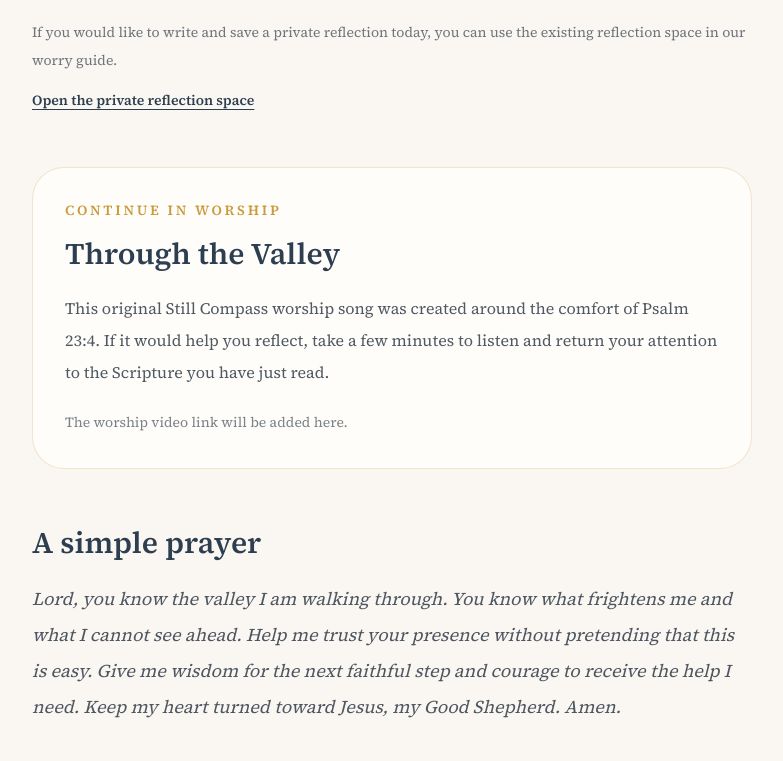
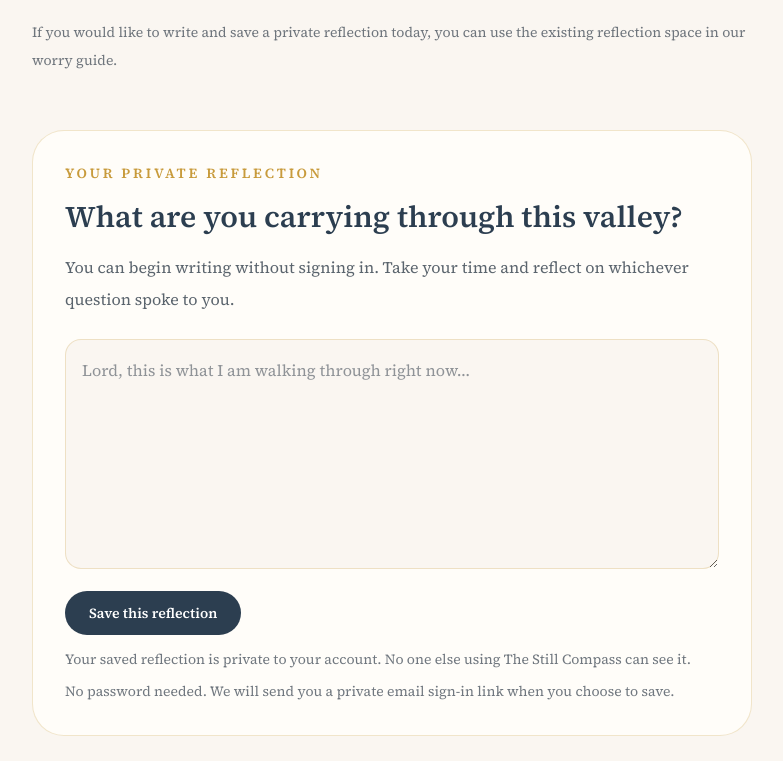
Before and after one commit to thestillcompass/still-compass, a Next.js app: page /journeys/through-the-valley in a window 1280 px wide. Shown: the part 3219-3980 px from the top of the page, without its empty margins (248-1031 px from the left). Built offline with nearby package versions, Linux system fonts and the light colour scheme; no server answers.

Commit message:
Add private journey reflections

```diff
--- a/app/journeys/through-the-valley/page.tsx
+++ b/app/journeys/through-the-valley/page.tsx
@@ -1,6 +1,7 @@
 
 import type { Metadata } from "next";
 import Link from "next/link";
+import JourneyReflection from "@/components/JourneyReflection";
 import SiteHeader from "@/components/SiteHeader";
 import SiteFooter from "@/components/SiteFooter";
 
@@ -264,13 +265,13 @@ export default function ThroughTheValleyPage() {
             reflection today, you can use the existing
             reflection space in our worry guide.
           </p>
+        </section>
 
-          <Link
-            href="/situations/cant-stop-worrying#reflection"
-            className="mt-4 inline-block text-sm font-semibold text-[#2C3E50] underline underline-offset-4"
-          >
-            Open the private reflection space
-          </Link>
+        <section id="journey-reflection" className="mb-14 scroll-mt-24">
+        <JourneyReflection
+        journeySlug="through-the-valley"
+         journeyTitle="Through the Valley"
+        />
         </section>
 
         <section className="mb-14 rounded-[2rem] border border-[#C89B3C]/25 bg-[#FFFDF9] p-6 md:p-8">
@@ -301,7 +302,7 @@ export default function ThroughTheValleyPage() {
             </a>
           ) : (
             <p className="mt-5 text-sm leading-7 text-[#23303D]/60">
-              The worship video link will be added here.
+              https://www.youtube.com/watch?v=wjAx6BPYxUs
             </p>
           )}
         </section>
--- /dev/null
+++ b/components/JourneyReflection.tsx
@@ -0,0 +1,279 @@
+
+"use client";
+
+import { useEffect, useState } from "react";
+import { supabaseClient } from "@/lib/supabaseClient";
+
+type Props = {
+  journeySlug: string;
+  journeyTitle: string;
+};
+
+type Draft = {
+  text: string;
+};
+
+export default function JourneyReflection({
+  journeySlug,
+  journeyTitle,
+}: Props) {
+  const [reflection, setReflection] = useState("");
+  const [userId, setUserId] = useState<string | null>(null);
+  const [email, setEmail] = useState("");
+  const [showSignIn, setShowSignIn] = useState(false);
+  const [busy, setBusy] = useState(true);
+  const [message, setMessage] = useState("");
+
+  const draftKey = `still-compass-journey-${journeySlug}`;
+  const pendingKey = `${draftKey}-pending`;
+
+  async function saveReflection(userIdToSave: string, text: string) {
+    const { error } = await supabaseClient
+      .from("journey_reflections")
+      .upsert(
+        {
+          user_id: userIdToSave,
+          journey_slug: journeySlug,
+          journey_title: journeyTitle,
+          reflection_text: text,
+          updated_at: new Date().toISOString(),
+        },
+        { onConflict: "user_id,journey_slug" }
+      );
+
+    if (error) throw error;
+  }
+
+  useEffect(() => {
+    let active = true;
+
+    async function initialize() {
+      try {
+        const stored = localStorage.getItem(draftKey);
+        const draft: Draft | null = stored
+          ? JSON.parse(stored)
+          : null;
+
+        const pending = localStorage.getItem(pendingKey) === "true";
+
+        const { data } = await supabaseClient.auth.getUser();
+        const user = data.user;
+
+        if (!active) return;
+
+        if (user) {
+          setUserId(user.id);
+
+          if (pending && draft?.text.trim()) {
+            await saveReflection(user.id, draft.text);
+
+            if (!active) return;
+
+            setReflection(draft.text);
+            localStorage.removeItem(pendingKey);
+            localStorage.removeItem(draftKey);
+            setMessage("Your reflection has been saved privately.");
+          } else {
+            const { data: existing, error } = await supabaseClient
+              .from("journey_reflections")
+              .select("reflection_text")
+              .eq("user_id", user.id)
+              .eq("journey_slug", journeySlug)
+              .maybeSingle();
+
+            if (error) throw error;
+            if (!active) return;
+
+            setReflection(
+              existing?.reflection_text ?? draft?.text ?? ""
+            );
+          }
+        } else {
+          setReflection(draft?.text ?? "");
+        }
+      } catch (error) {
+        console.error(error);
+        if (active) {
+          setMessage(
+            "We could not load or save your reflection. Your draft may still be available in this browser."
+          );
+        }
+      } finally {
+        if (active) setBusy(false);
+      }
+    }
+
+    initialize();
+
+    return () => {
+      active = false;
+    };
+    // Initialization belongs to this journey instance.
+    // eslint-disable-next-line react-hooks/exhaustive-deps
+  }, [journeySlug, journeyTitle, draftKey, pendingKey]);
+
+  function updateReflection(value: string) {
+    setReflection(value);
+    setMessage("");
+
+    localStorage.setItem(
+      draftKey,
+      JSON.stringify({ text: value })
+    );
+  }
+
+  async function handleSave() {
+    if (!reflection.trim()) {
+      setMessage("Write a reflection before saving.");
+      return;
+    }
+
+    localStorage.setItem(
+      draftKey,
+      JSON.stringify({ text: reflection })
+    );
+
+    if (!userId) {
+      setShowSignIn(true);
+      return;
+    }
+
+    setBusy(true);
+    setMessage("");
+
+    try {
+      await saveReflection(userId, reflection);
+      localStorage.removeItem(draftKey);
+      localStorage.removeItem(pendingKey);
+      setMessage("Your reflection has been saved privately.");
+    } catch (error) {
+      console.error(error);
+      setMessage("Saving failed. Your draft is still in this browser.");
+    } finally {
+      setBusy(false);
+    }
+  }
+
+  async function sendMagicLink() {
+    if (!email.trim()) return;
+
+    setBusy(true);
+    setMessage("");
+
+    try {
+      const nextPath =
+        `${window.location.pathname}${window.location.search}`;
+
+      const callbackUrl =
+        `${window.location.origin}/auth/callback?next=` +
+        encodeURIComponent(nextPath);
+
+      const { error } = await supabaseClient.auth.signInWithOtp({
+        email: email.trim(),
+        options: {
+          emailRedirectTo: callbackUrl,
+          shouldCreateUser: true,
+        },
+      });
+
+      if (error) throw error;
+
+      localStorage.setItem(pendingKey, "true");
+
+      setMessage(
+        "Check your email for your sign-in link. Open it in this browser to return to your reflection."
+      );
+    } catch (error) {
+      console.error(error);
+      setMessage("We could not send the link. Please try again.");
+    } finally {
+      setBusy(false);
+    }
+  }
+
+  return (
+    <section className="rounded-[2rem] border border-[#C89B3C]/25 bg-[#FFFDF9] p-6 md:p-8">
+      <p className="text-sm font-semibold uppercase tracking-[0.2em] text-[#C89B3C]">
+        Your private reflection
+      </p>
+
+      <h2 className="mt-4 text-3xl font-semibold text-[#2C3E50]">
+        What are you carrying through this valley?
+      </h2>
+
+      <p className="mt-4 leading-8 text-[#23303D]/75">
+        You can begin writing without signing in. Take your
+        time and reflect on whichever question spoke to you.
+      </p>
+
+      <textarea
+        value={reflection}
+        onChange={(event) => updateReflection(event.target.value)}
+        rows={7}
+        disabled={busy}
+        placeholder="Lord, this is what I am walking through right now..."
+        className="mt-6 w-full rounded-2xl border border-[#C89B3C]/25 bg-[#FAF6F1] p-4 leading-7 text-[#23303D] outline-none focus:border-[#C89B3C]"
+      />
+
+      <button
+        type="button"
+        onClick={handleSave}
+        disabled={busy}
+        className="mt-4 rounded-full bg-[#2C3E50] px-6 py-3 text-sm font-semibold text-white disabled:opacity-50"
+      >
+        {busy ? "Please wait..." : "Save this reflection"}
+      </button>
+
+      <p className="mt-3 text-sm leading-6 text-[#23303D]/65">
+        Your saved reflection is private to your account.
+        No one else using The Still Compass can see it.
+      </p>
+
+      {!userId && (
+        <p className="mt-2 text-sm leading-6 text-[#23303D]/65">
+          No password needed. We will send you a private
+          email sign-in link when you choose to save.
+        </p>
+      )}
+
+      {showSignIn && !userId && (
+        <div className="mt-6 rounded-2xl border border-[#C89B3C]/25 bg-[#FAF6F1] p-5">
+          <h3 className="text-xl font-semibold text-[#2C3E50]">
+            Save your reflection privately
+          </h3>
+
+          <label
+            htmlFor="journey-email"
+            className="mt-4 block text-sm font-semibold text-[#2C3E50]"
+          >
+            Email address
+          </label>
+
+          <input
+            id="journey-email"
+            type="email"
+            value={email}
+            onChange={(event) => setEmail(event.target.value)}
+            placeholder="you@example.com"
+            className="mt-2 w-full rounded-xl border border-[#C89B3C]/25 bg-white px-4 py-3 outline-none"
+          />
+
+          <button
+            type="button"
+            onClick={sendMagicLink}
+            disabled={busy || !email.trim()}
+            className="mt-4 rounded-full bg-[#2C3E50] px-5 py-3 text-sm font-semibold text-white disabled:opacity-50"
+          >
+            Send my sign-in link
+          </button>
+        </div>
+      )}
+
+      {message && (
+        <p role="status" className="mt-4 text-sm leading-7 text-[#2C3E50]">
+          {message}
+        </p>
+      )}
+    </section>
+  );
+}
```
